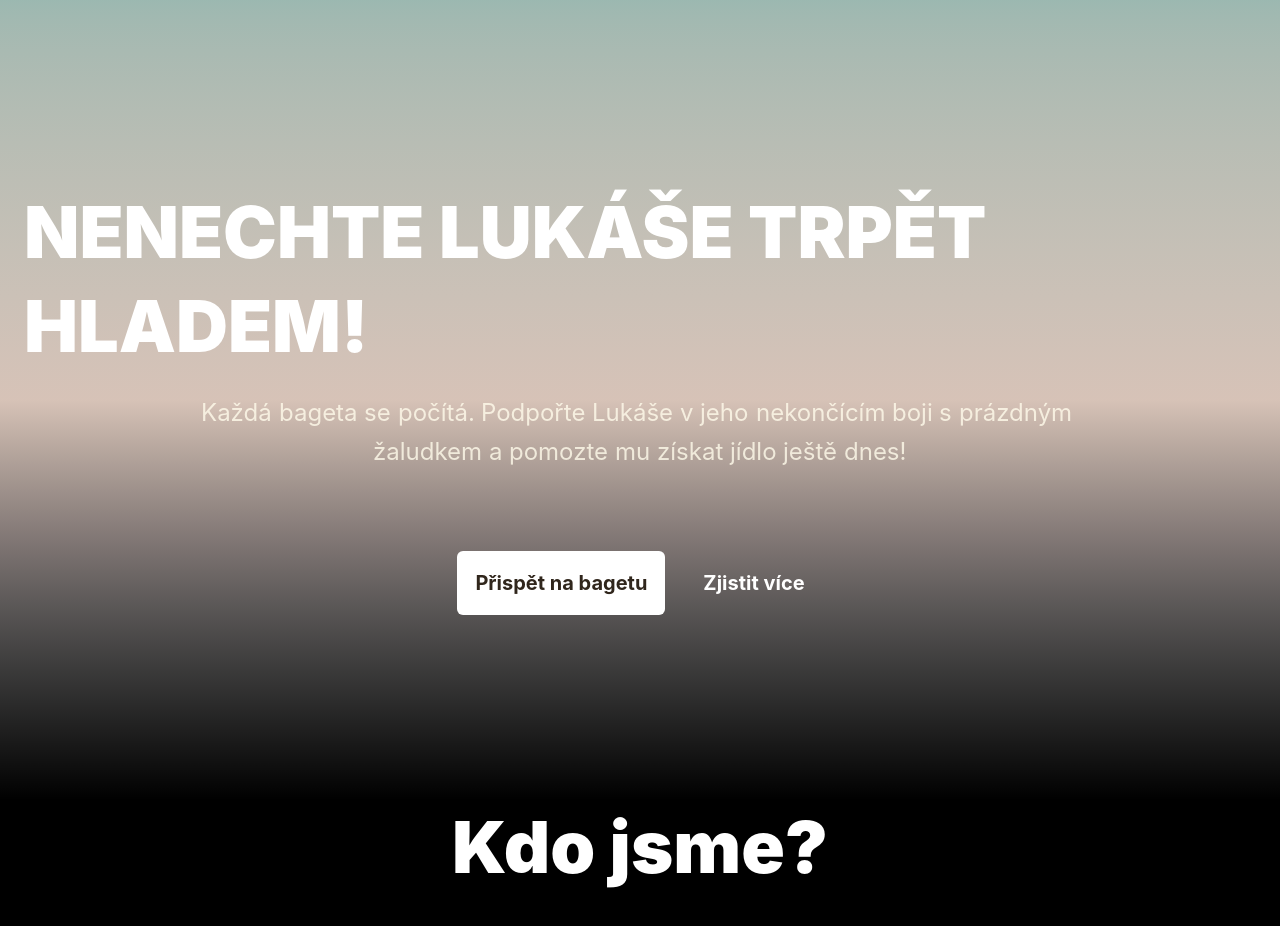
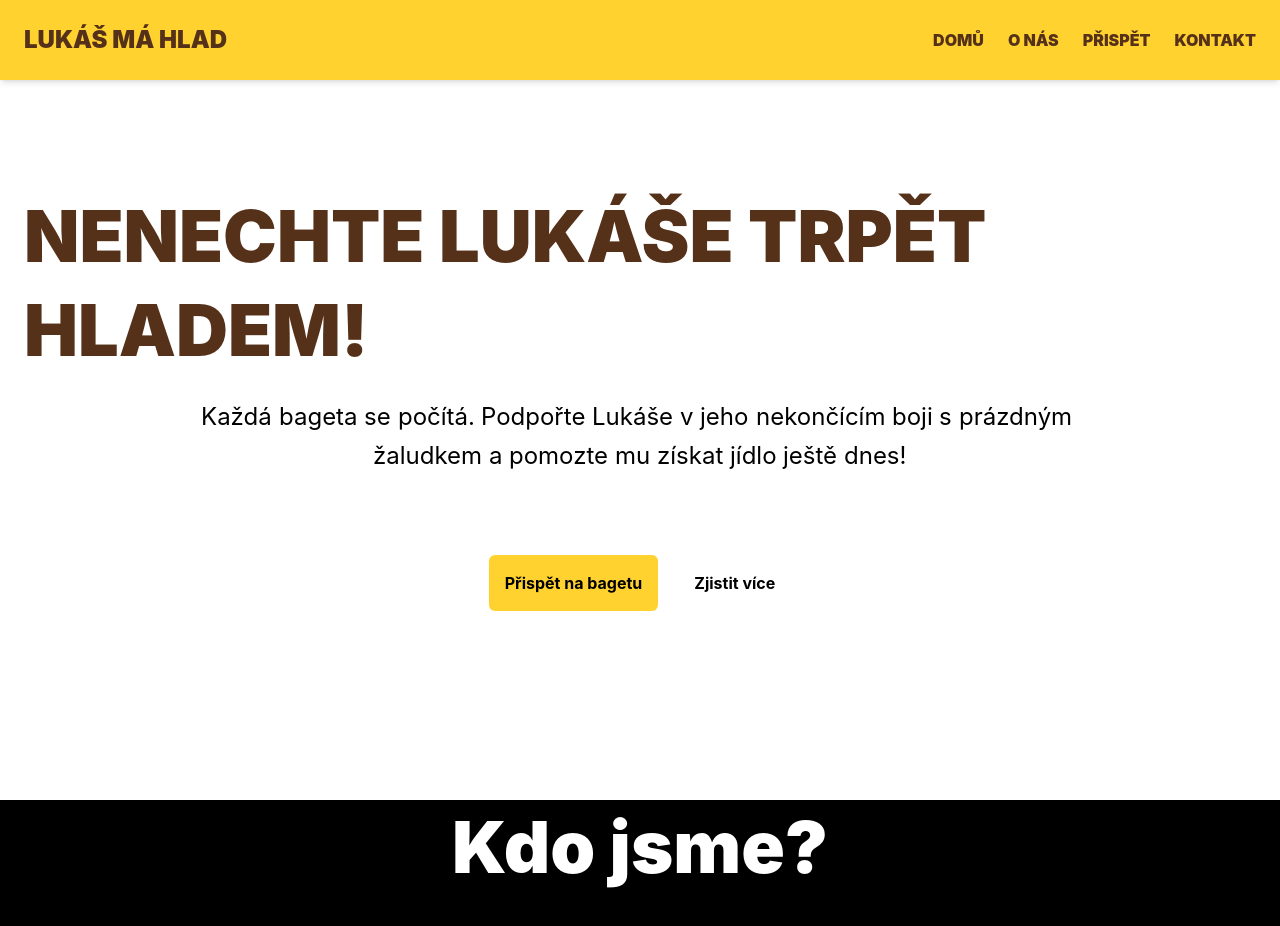
Before and after one commit to Jakub-Hosek-93/LukasMaHlad, a Next.js app: page / in a window 1280 px wide. Shown: the top 926 px of the page. Built offline with nearby package versions, Linux system fonts and the light colour scheme.

Commit message:
feat: add topbar

```diff
--- a/app/page.tsx
+++ b/app/page.tsx
@@ -1,5 +1,4 @@
 'use client';
-import Image from "next/image";
 import Link from "next/link";
 import BlurText from "./components/BlurText";
 import AnimatedContent from './components/AnimatedContent'
@@ -11,15 +10,26 @@ const handleAnimationComplete = () => {
 
 export default function Home() {
   return (
-      <main className="relative min-h-screen font-[inter]">
-        <section className="relative z-10 flex flex-col items-center justify-center min-h-screen px-6 text-center bg-gradient-to-b from-[#064e3b]/40 via-[#78350f]/30 to-black overflow-hidden">
+      <main className="relative min-h-screen font-[inter] bg-white">
+
+        <nav className={"bg-amber-300 fixed max-w-full z-20 h-20 shadow-md container mx-auto flex items-center justify-between py-4 px-6"}>
+            <div className={"text-2xl font-black text-[#563119]"}>LUKÁŠ MÁ HLAD</div>
+            <div className={"space-x-6 font-black text-[#563119]"}>
+              <Link href="#" className={"hover:text-white transition-colors duration-300"}>DOMŮ</Link>
+              <Link href="#" className={"hover:text-white transition-colors duration-300"}>O NÁS</Link>
+              <Link href="#" className={"hover:text-white transition-colors duration-300"}>PŘISPĚT</Link>
+              <Link href="#" className={"hover:text-white transition-colors duration-300"}>KONTAKT</Link>
+            </div>
+        </nav>
+
+        <section className="relative z-10 flex flex-col items-center justify-center min-h-screen px-6 text-center bg-white overflow-hidden">
           <BlurText
               text="NENECHTE LUKÁŠE TRPĚT HLADEM!"
               delay={180}
               animateBy="words"
               direction="bottom"
               onAnimationComplete={handleAnimationComplete}
-              className="text-5xl md:text-7xl lg:text-7xl font-black text-white leading-[1.3]"
+              className="text-5xl md:text-7xl lg:text-7xl font-black text-[#563119] leading-[1.3]"
           />
 
           <BlurText
@@ -28,7 +38,7 @@ export default function Home() {
               animateBy="words"
               direction="bottom"
               onAnimationComplete={handleAnimationComplete}
-              className="flex mt-5 text-lg md:text-2xl text-amber-50/80 max-w-4xl leading-relaxed justify-center"
+              className="flex mt-5 text-lg md:text-2xl text-black max-w-4xl leading-relaxed justify-center"
           />
 
           <div className="mt-20 flex flex-col sm:flex-row items-center justify-center gap-5 w-full font-bold">
@@ -45,7 +55,7 @@ export default function Home() {
                 delay={1}
             >
               <Link href="#" className="w-full sm:w-auto">
-                <button className="bg-white p-4.5 rounded-md text-[#30261C] text-xl">
+                <button className="bg-amber-300 p-4 rounded-md text-black text-xm">
                   Přispět na bagetu
                 </button>
               </Link>
@@ -64,7 +74,7 @@ export default function Home() {
                 delay={1}
             >
               <Link href="#" className="w-full sm:w-auto">
-                <button className=" p-4.5 rounded-md text-white text-xl">
+                <button className=" p-4 rounded-md text-black text-xm">
                   Zjistit více
                 </button>
               </Link>
```
